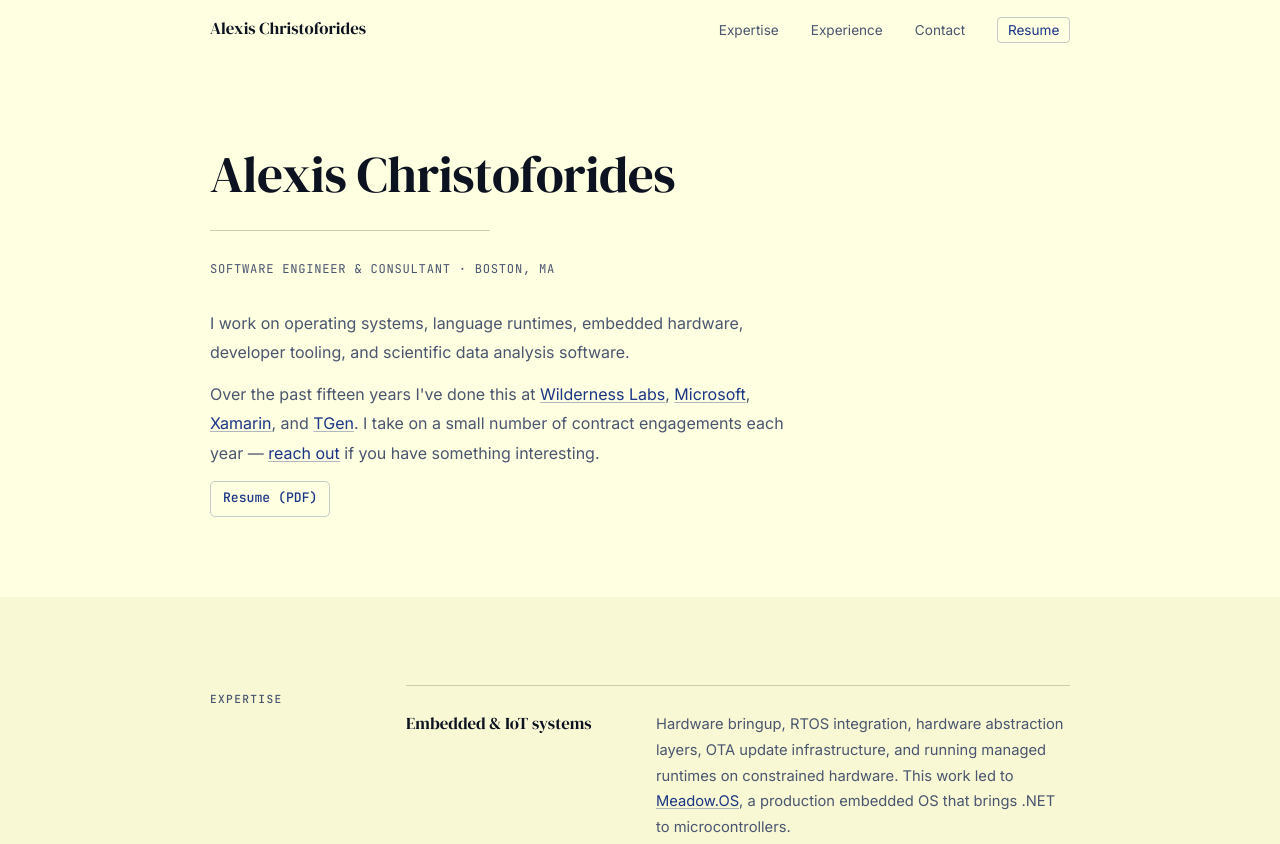
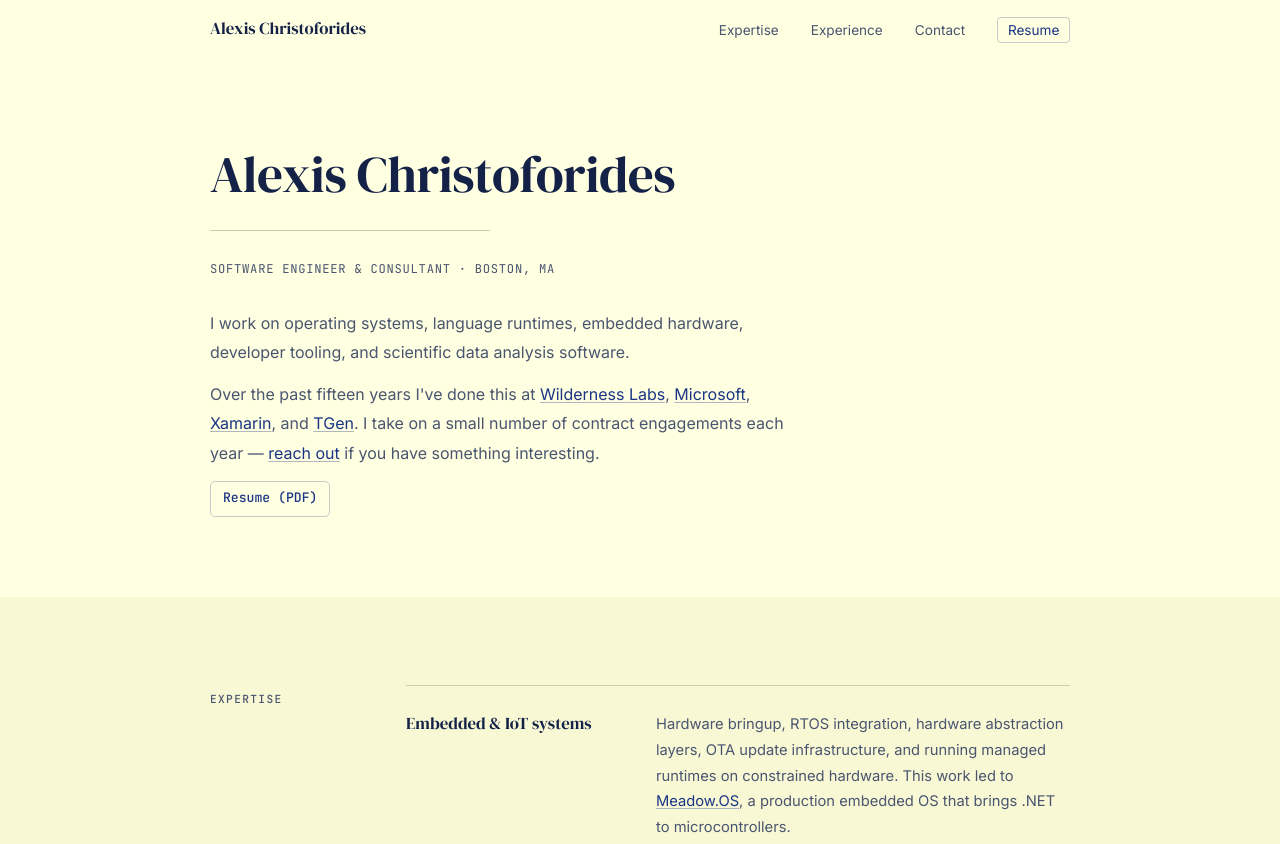
Before and after one commit to alexischr/alexischr.github.io, a plain HTML site: page index.html in a window 1280 px wide. Shown: the top 844 px of the page. Drawn offline with Linux system fonts and the light colour scheme.

Commit message:
Shift primary text color from near-black to dark navy (#152248)
Co-Authored-By: Claude Opus 4.6 <noreply@anthropic.com>

```diff
--- a/style.css
+++ b/style.css
@@ -11,7 +11,7 @@
   --bg-alt:     rgb(248, 248, 212);
   --surface:    rgb(240, 240, 200);
   --border:     rgb(205, 205, 170);
-  --text:       #0c1220;
+  --text:       #152248;
   --muted:      #4a5570;
   --accent:     #1a3585;
   --accent-h:   #0f2260;
```
